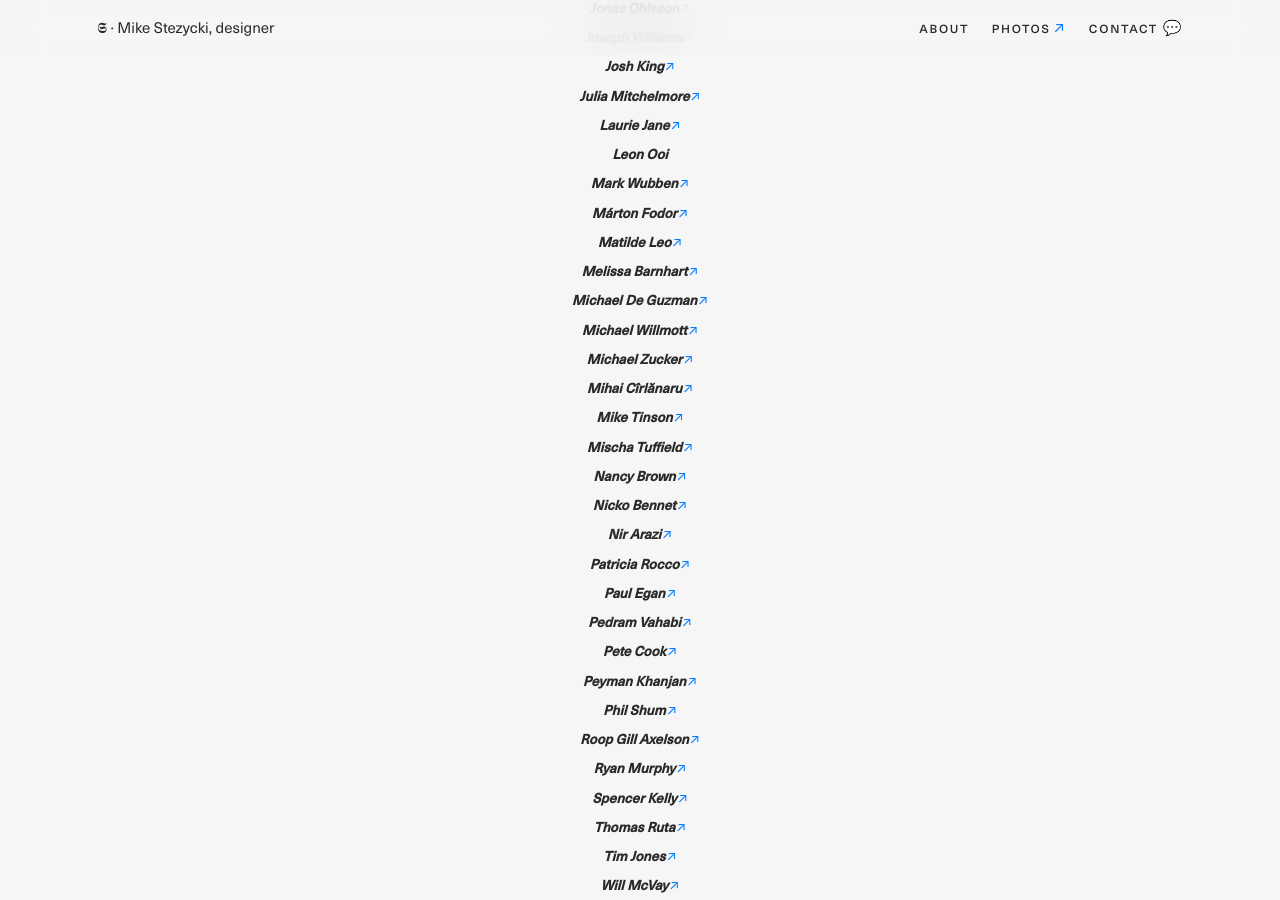
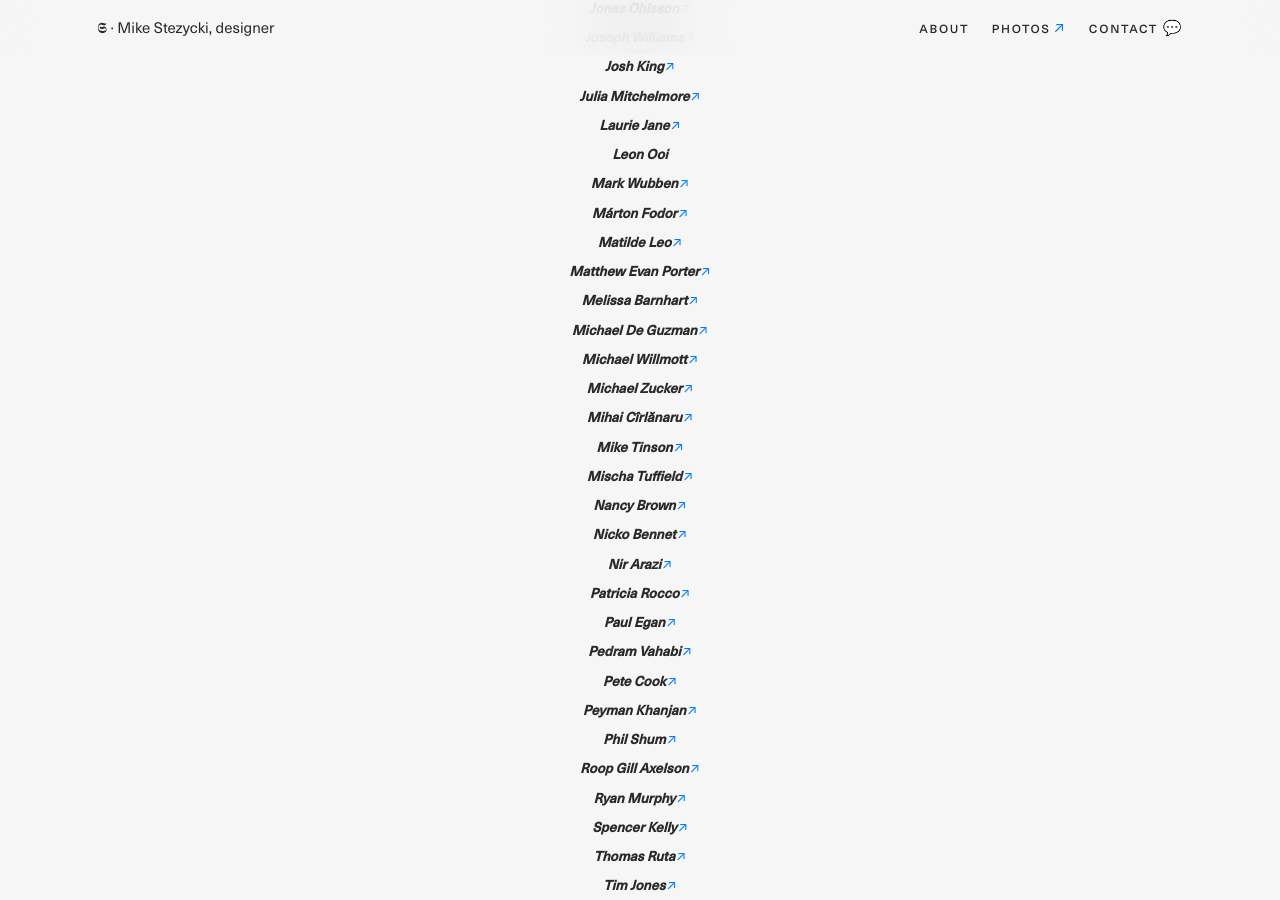
Before and after one commit to mr-stezz/mr-stezz.github.io, a Jekyll site: the page built from about.md, in a window 1280 px wide and 900 px high, scrolled down 4996 px. Built offline with Jekyll 4.4.1, drawn with Linux system fonts in a browser that asks for light colours.

Commit message:
Add to work list

```diff
--- a/_includes/_section.people-id-work-with-again.html
+++ b/_includes/_section.people-id-work-with-again.html
@@ -51,6 +51,7 @@
       <li class="work-list-item"><a href="https://github.com/novemberborn" class="work-list-link">Mark Wubben</a></li>
       <li class="work-list-item"><a href="https://www.linkedin.com/in/martonfodor" class="work-list-link">Márton Fodor</a></li>
       <li class="work-list-item"><a href="https://www.linkedin.com/in/mathildeleo/" class="work-list-link">Matilde Leo</a></li>
+      <li class="work-list-item"><a href="https://www.linkedin.com/in/ondrej-kocan/" class="work-list-link">Matthew Evan Porter</a></li>
       <li class="work-list-item"><a href="https://www.linkedin.com/in/melissa-barnhart-8110b125" class="work-list-link">Melissa Barnhart</a></li>
       <li class="work-list-item"><a href="https://github.com/mcdeguzman99" class="work-list-link">Michael De Guzman</a></li>
       <li class="work-list-item"><a href="https://github.com/mwillmott" class="work-list-link">Michael Willmott</a></li>
```
